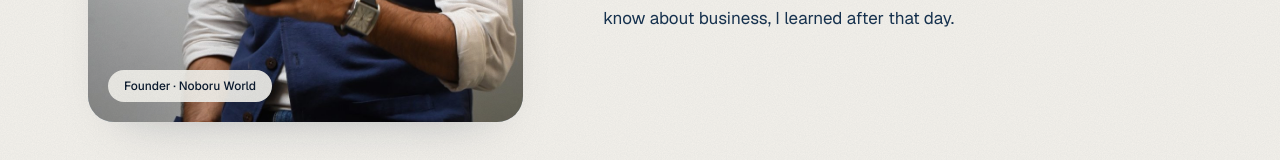
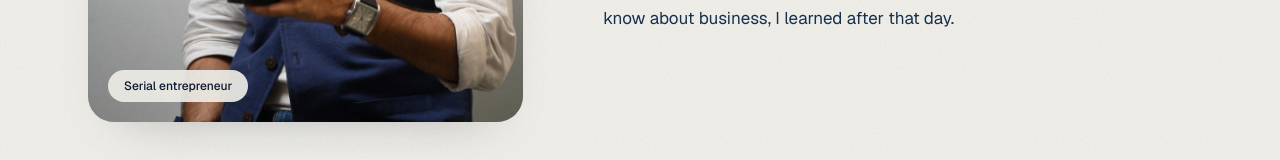
Before and after one commit to ainoboruworld/Anjan-Prasad_Website, a Next.js app: page /about in a window 1280 px wide. Shown: the part 542-702 px from the top of the page. Built offline with nearby package versions, Linux system fonts and the light colour scheme; no server answers.

Commit message:
About hero badge: Serial entrepreneur
Co-Authored-By: Claude Fable 5 <noreply@anthropic.com>
Claude-Session: https://claude.ai/code/session_01Soiv5GPEpGSJ6WU5Nsditu

```diff
--- a/src/app/about/page.tsx
+++ b/src/app/about/page.tsx
@@ -55,7 +55,7 @@ export default function AboutPage() {
         <div className="wrap">
           <div className="abz-ph">
             <Image src="/images/portrait-anjan-2.jpg" alt="Anjan Prasad" width={900} height={1125} priority sizes="(max-width: 900px) 100vw, 420px" />
-            <span className="abz-tag">Founder · Noboru World</span>
+            <span className="abz-tag">Serial entrepreneur</span>
           </div>
           <div className="abz-tx">
             <span className="lab">About me</span>
```
